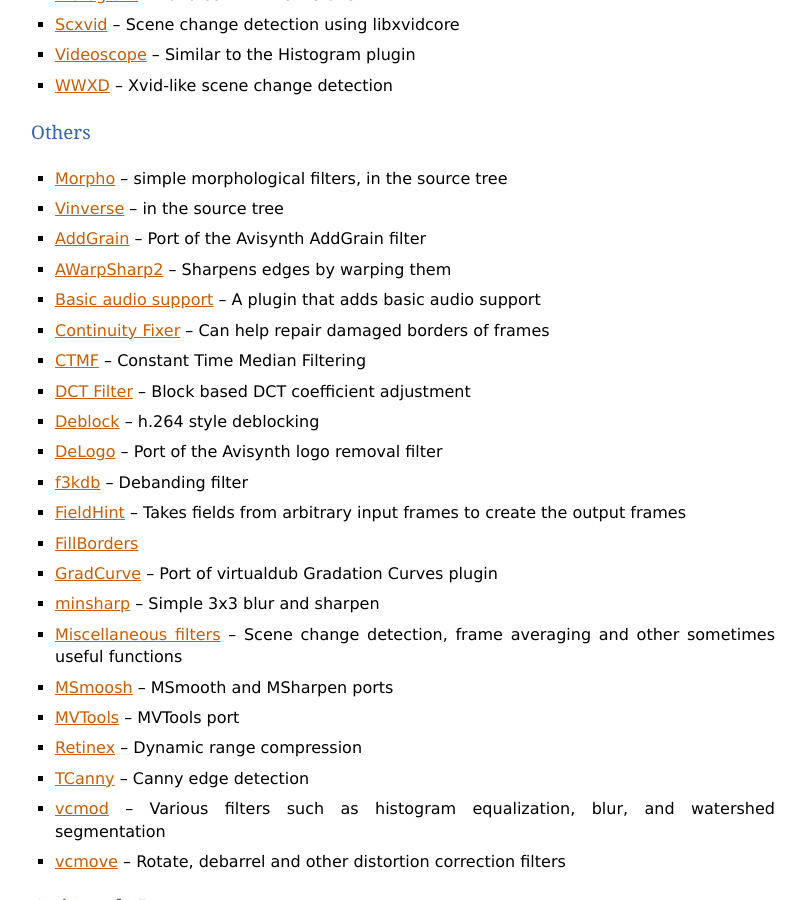
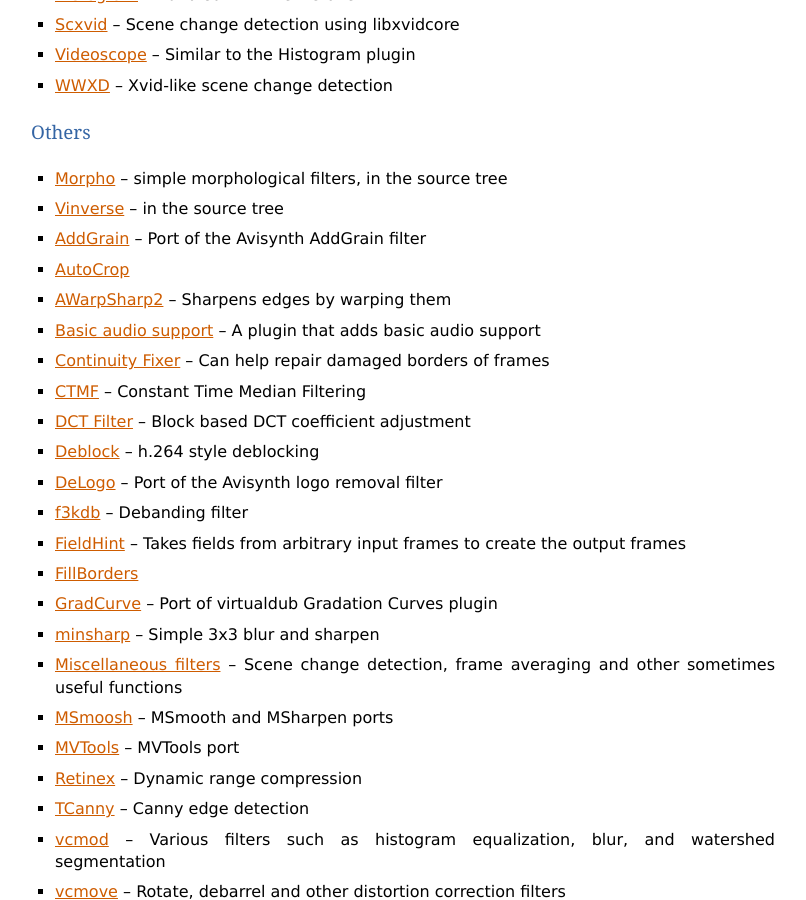
Before and after one commit to vapoursynth/vapoursynth, a Sphinx documentation site: the page built from doc/pluginlist.rst, in a window 1280 px wide and 900 px high, scrolled down 2581 px. Shown: the whole window, without its empty margins (49-855 px from the left). Built offline with Sphinx 7.4.7, drawn with Linux system fonts in a browser that asks for light colours; formulas are drawn with MathJax 3.

```diff
--- a/doc/pluginlist.rst
+++ b/doc/pluginlist.rst
@@ -97,6 +97,7 @@
 * :ref:`Morpho <morpho>` -- simple morphological filters, in the source tree
 * :ref:`Vinverse <vinverse>` -- in the source tree
 * `AddGrain <http://forum.doom9.org/showthread.php?t=171073>`_ -- Port of the Avisynth AddGrain filter
+* `AutoCrop <https://github.com/Infiziert90/vapoursynth-autocrop>`_
 * `AWarpSharp2 <http://forum.doom9.org/showthread.php?t=172721>`_ -- Sharpens edges by warping them
 * `Basic audio support <http://forum.doom9.org/showthread.php?t=171555>`_ -- A plugin that adds basic audio support
 * `Continuity Fixer <http://forum.doom9.org/showthread.php?t=171785>`_ -- Can help repair damaged borders of frames
```
Also changed, not shown: 1 other file.
